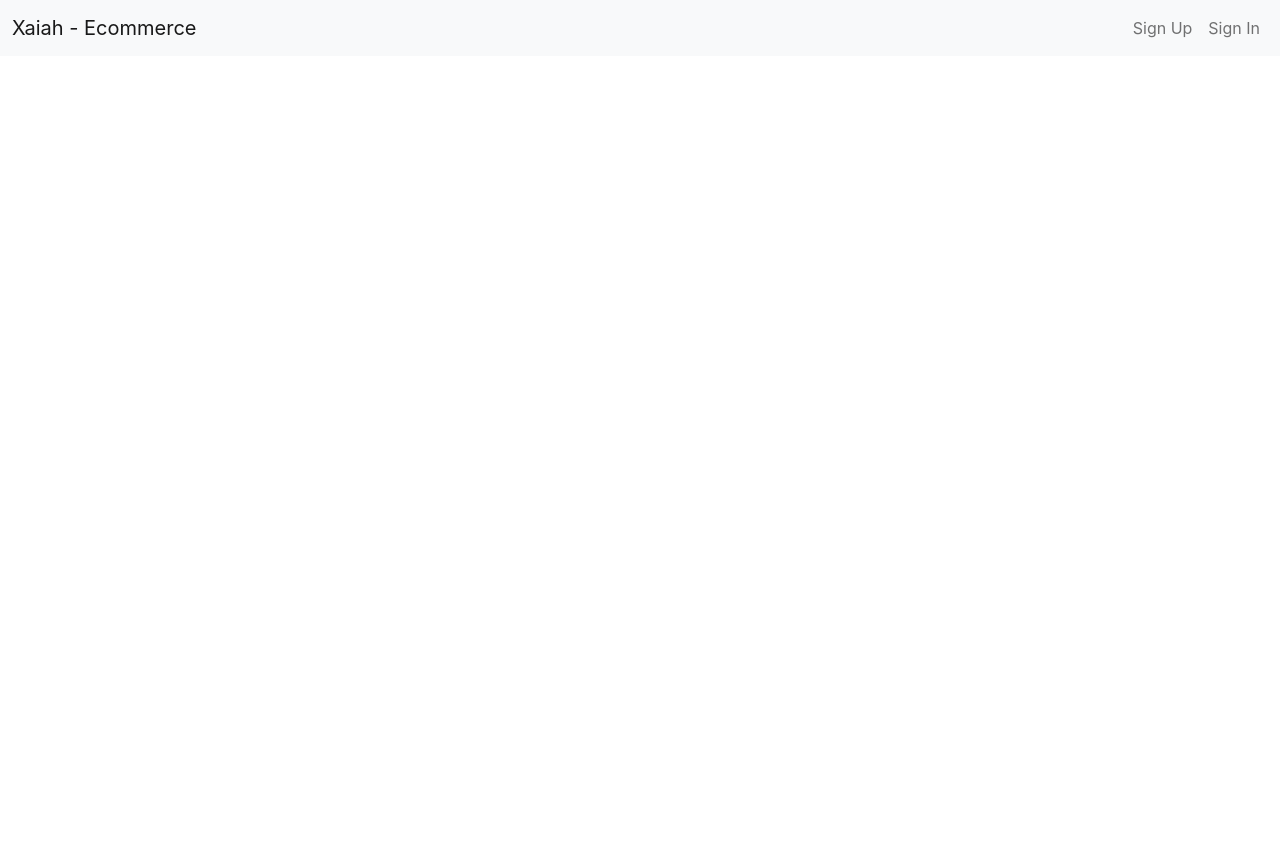
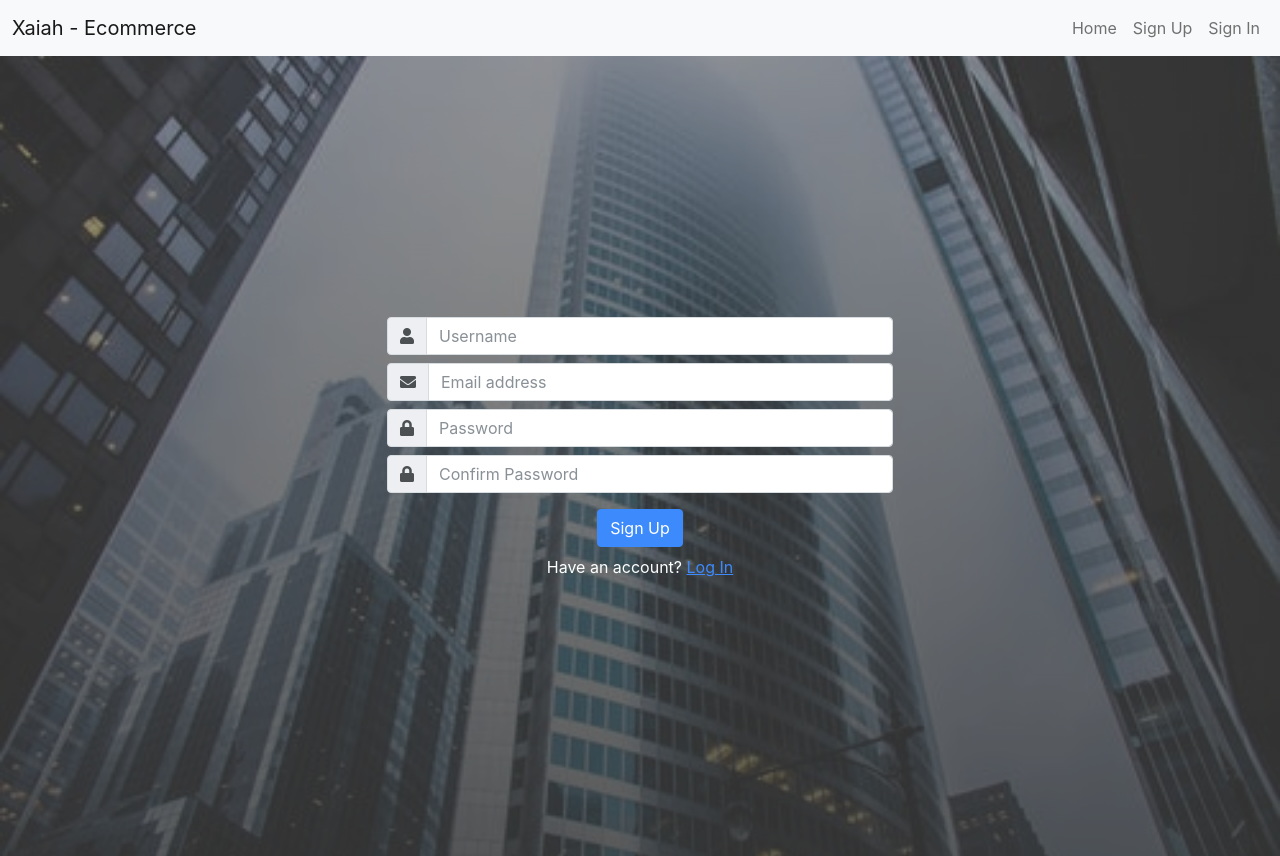
Before and after one commit to jhun0601/Xaiah, a React (Create React App) app in the folder client/: page /signup in a window 1280 px wide. Before the commit the page ends 800 px from the top, so only its background shows below. Built offline with nearby package versions, Linux system fonts and the light colour scheme.

Commit message:
add component and create UI for Signup

```diff
--- a/client/src/components/App.js
+++ b/client/src/components/App.js
@@ -1,11 +1,22 @@
 import React from 'react';
-import { BrowserRouter } from 'react-router-dom';
-
+import { BrowserRouter, Switch, Route } from 'react-router-dom';
 import Header from './Header';
+import Home from './Header';
+import NotFound from './NotFound';
+import Signin from './Signin';
+import Signup from './Signup';
 
 const App = () =>  (
       <BrowserRouter>
-            <Header></Header>
+            <Header />
+            <main>
+                  <Switch>
+                        <Route exact path="/" component={Home} />
+                        <Route exact path="/signup" component={Signup} />
+                        <Route exact path="/signin" component={Signin} />
+                        <Route component={NotFound}/>
+                  </Switch>
+            </main>
       </BrowserRouter>
 
 
--- a/client/src/components/Header.js
+++ b/client/src/components/Header.js
@@ -5,17 +5,20 @@ const Header = () => {
     const showNavigation = () => (
         <nav className="navbar navbar-expand-lg navbar-light bg-light">
             <div className="container-fluid">
-                <Link className="navbar-brand" to="#">Xaiah - Ecommerce</Link>
+                <Link className="navbar-brand" to="/">Xaiah - Ecommerce</Link>
                 <button className="navbar-toggler" type="button" data-bs-toggle="collapse" data-bs-target="#navbarTogglerDemo02" aria-controls="navbarTogglerDemo02" aria-expanded="false" aria-label="Toggle navigation">
                 <span className="navbar-toggler-icon"></span>
                 </button>
                 <div className="collapse navbar-collapse" id="navbarTogglerDemo02">
                 <ul className="navbar-nav ms-auto mb-2 mb-lg-0">
                     <li className="nav-item">
-                    <Link className="nav-link" aria-current="page" to="#">Sign Up</Link>
+                    <Link className="nav-link" aria-current="page" to="/">Home</Link>
                     </li>
                     <li className="nav-item">
-                    <Link className="nav-link" to="#">Sign In</Link>
+                    <Link className="nav-link" to="/signup">Sign Up</Link>
+                    </li>
+                    <li className="nav-item">
+                    <Link className="nav-link" to="/signin">Sign In</Link>
                     </li>
                 </ul>
                 </div>
--- /dev/null
+++ b/client/src/components/NotFound.js
@@ -0,0 +1,11 @@
+import React from 'react'
+
+const NotFound = () => {
+    return (
+        <div>
+            <p>NotFound</p>
+        </div>
+    )
+}
+
+export default NotFound;
--- /dev/null
+++ b/client/src/components/Signin.js
@@ -0,0 +1,11 @@
+import React from 'react'
+
+const Signin = () => {
+    return (
+        <div>
+            <p>Signin</p>
+        </div>
+    )
+}
+
+export default Signin;
--- /dev/null
+++ b/client/src/components/Signup.js
@@ -0,0 +1,54 @@
+import React from 'react';
+import './css/Signup.css';
+// import { Switch, Route } from 'react-router-dom';
+
+const Signup = () => {
+    const showSignUpForm = () => (
+        <form className="signup-form">
+            <div className="form-group mb-2" >
+                <div className="input-group flex-nowrap">
+                    <span className="input-group-text" id="addon-wrapping"><i className="fa fa-user"></i></span>
+                    <input type="text" className="form-control" placeholder="Username" aria-label="Username" aria-describedby="addon-wrapping" />
+                </div>
+            </div>
+            <div className="form-group mb-2" >
+                <div className="input-group flex-nowrap">
+                    <span className="input-group-text" id="addon-wrapping"><i className="fa fa-envelope"></i></span>
+                    <input type="email" className="form-control" placeholder="Email address" aria-label="Email address" aria-describedby="addon-wrapping" />
+                </div>
+            </div>
+            <div className="form-group mb-2" >
+                <div className="input-group flex-nowrap">
+                    <span className="input-group-text" id="addon-wrapping"><i className="fa fa-lock"></i></span>
+                    <input type="password" className="form-control" placeholder="Password" aria-label="Password" aria-describedby="addon-wrapping" />
+                </div>
+            </div>
+            <div className="form-group mb-2" >
+                <div className="input-group flex-nowrap">
+                    <span className="input-group-text" id="addon-wrapping"><i className="fa fa-lock"></i></span>
+                    <input type="password" className="form-control" placeholder="Confirm Password" aria-label="Confirm Password" aria-describedby="addon-wrapping" />
+                </div>
+            </div>
+
+            <div className="form-group text-center mt-3">
+                <button type="submit" className="btn btn-primary btn-block">Sign Up</button>
+            </div>
+            <p className="text-center text-white mt-2">
+                Have an account? <a href="">Log In</a>
+            </p>
+
+        </form>
+    );
+
+    return (
+        <div className="signup-container">
+            <div className="row px-3 vh-100">
+                <div className="col-md-5 mx-auto align-self-center">
+                    {showSignUpForm()}
+                </div>
+            </div>
+        </div>
+    )
+}
+
+export default Signup;
--- /dev/null
+++ b/client/src/components/css/Signup.css
@@ -0,0 +1,9 @@
+.signup-container {
+  background: linear-gradient(rgba(0, 0, 0, 0.5), rgba(0, 0, 0, 0.8)),
+    url("../images/company-bg.jpeg");
+  background-size: cover;
+  background-repeat: no-repeat;
+  background-position: center;
+  opacity: 0.8;
+  overflow: hidden;
+}
```
Also changed, not shown: client/src/components/Home.js (added, +11 -0 lines), client/src/components/images/company-bg.jpeg (added).
